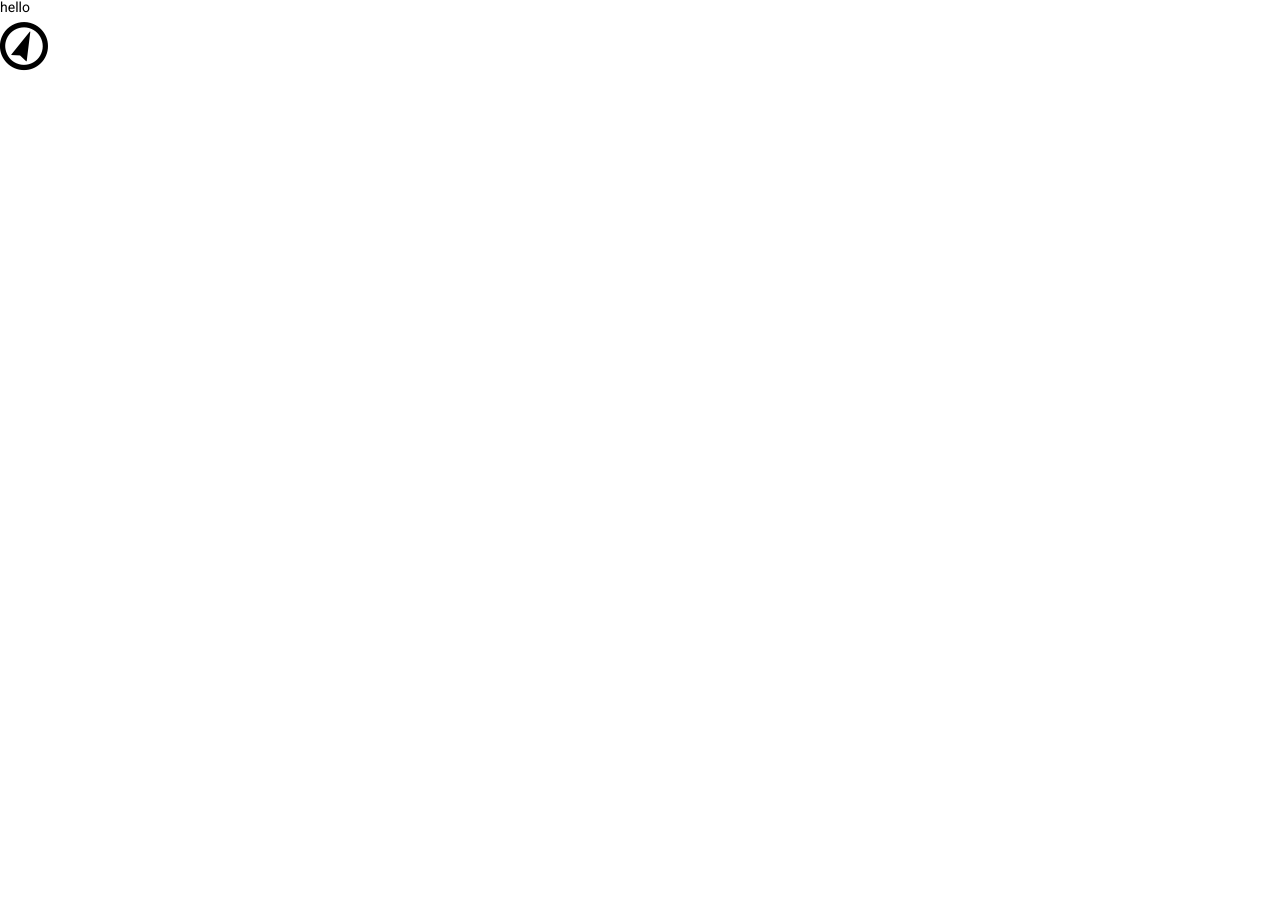
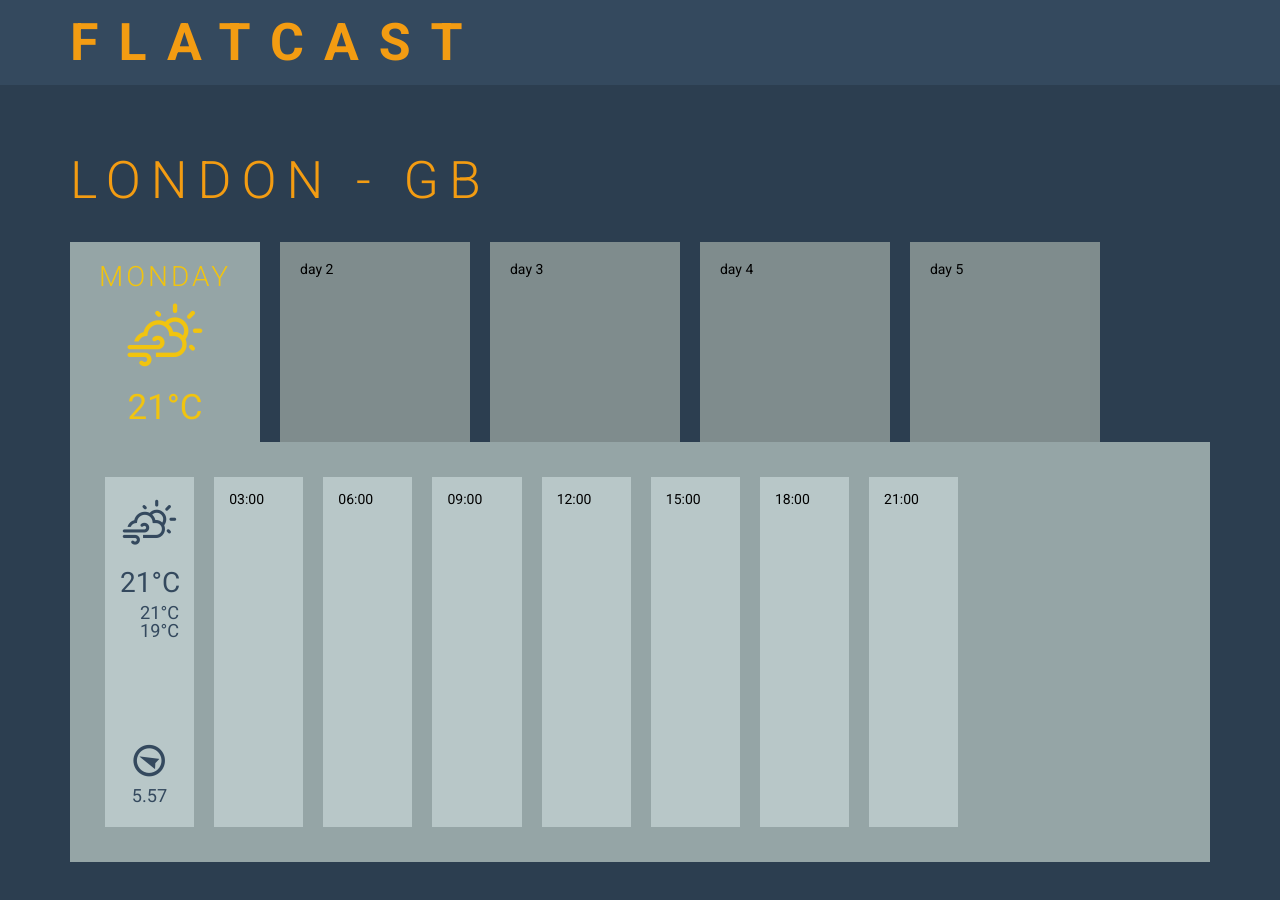
Before and after one commit to dtryon/flatcast, a React app: page / in a window 1280 px wide. Before the commit the page ends 800 px from the top, so only its background shows below. Built offline with nearby package versions, Linux system fonts and the light colour scheme.

Commit message:
add markup for flat cast component

```diff
--- /dev/null
+++ b/src/components/App.js
@@ -0,0 +1,13 @@
+import React from 'react';
+
+import Header from './Header';
+import FlatCast from './FlatCast';
+
+export default class App extends React.Component {
+    render() {
+        return <div>
+            <Header />
+            <FlatCast />
+        </div>;
+    }
+}
--- /dev/null
+++ b/src/components/FlatCast.css
@@ -0,0 +1,122 @@
+/*
+ * FlatCast
+ */
+
+.FlatCast {
+    background-color: #2C3E50;
+    height: 100vh;
+    padding: 0;
+    margin-bottom: 200px;
+}
+
+.FlatCast h2 {
+    color: #F39C12;
+    font-size: 1.7;
+    text-transform: uppercase;
+    font-weight: 100;
+    letter-spacing: 10px;
+    padding: 20px;
+    margin-bottom: 35px;
+}
+
+.FlatCast_day.active {
+    background-color: #95A5A6;
+}
+
+@media (min-width: 34em) {
+
+    .FlatCast {
+        background-color: #2C3E50;
+        height: 100vh;
+        padding: 70px;
+    }
+
+    .FlatCast h2 {
+        color: #F39C12;
+        font-size: 3.7em;
+        text-transform: uppercase;
+        font-weight: 100;
+        letter-spacing: 10px;
+        padding: 0;
+    }
+
+    .FlatCast_day {
+        background-color: #7F8C8D;
+        height: 200px;
+        margin-right: 20px;
+        padding: 20px;
+    }
+
+    .FlatCast_day_name {
+        line-height: 30px;
+        text-align: center;
+        color: #F1C40F;
+        text-transform: uppercase;
+        font-size: 2em;
+        font-weight: 100;
+        letter-spacing: 3px;
+    }
+
+    .FlatCast_day_weather {
+        color: #F1C40F;
+        line-height: 2em;
+        font-size: 3.5em;
+        text-align: center;
+    }
+
+    .FlatCast_day_temp {
+        color: #F1C40F;
+        line-height: 1em;
+        font-size: 2.5em;
+        text-align: center;
+    }
+
+    .FlatCast_hours {
+        background-color: #95A5A6;
+        padding: 35px;
+    }
+
+    .FlatCast_hour {
+        background-color: #B8C7C8;
+        height: 350px;
+        margin-right: 20px;
+        padding: 15px;
+    }
+
+    .FlatCast_hour_weather {
+        color: #34495E;
+        font-size: 2.5em;
+        line-height: 2em;
+        text-align: center;
+    }
+
+    .FlatCast_hour_temp {
+        color: #34495E;
+        font-size: 2em;
+        text-align: center;
+        line-height: 1.5em;
+    }
+
+    .FlatCast_hour_temp_hilo {
+        color: #34495E;
+        font-size: 1.3em;
+        text-align: right;
+        margin-bottom: 100px;
+    }
+
+    .FlatCast_hour_wind_direction {
+        color: #34495E;
+        font-size: 3em;
+        text-align: center;
+        line-height: 1em;
+    }
+
+    .FlatCast_hour_wind_speed {
+        color: #34495E;
+        font-size: 1.3em;
+        text-align: center;
+        line-height: 1.4em;
+    }
+
+
+}
--- /dev/null
+++ b/src/components/FlatCast.js
@@ -0,0 +1,84 @@
+import React from 'react';
+
+export default class FlatCast extends React.Component {
+    render() {
+        return <div className="FlatCast">
+            <h2>London - Gb</h2>
+            <div className="FlatCast_5day grid">
+                <div className="FlatCast_days grid-row">
+                    <div className="grid-col-md-1"></div>
+                    <div className="FlatCast_day active grid-col-xs-12 grid-col-md-2">
+                        <p className="FlatCast_day_name">
+                            MONDAY
+                        </p>
+                        <p className="FlatCast_day_weather">
+                            <i className="wi wi-owm-day-801"></i>
+                        </p>
+                        <p className="FlatCast_day_temp">
+                            21&#176;C
+                        </p>
+                    </div>
+                    <div className="FlatCast_day grid-col-xs-12 grid-col-md-2">
+                        day 2
+                    </div>
+                    <div className="FlatCast_day grid-col-xs-12 grid-col-md-2">
+                        day 3
+                    </div>
+                    <div className="FlatCast_day grid-col-xs-12 grid-col-md-2">
+                        day 4
+                    </div>
+                    <div className="FlatCast_day grid-col-xs-12 grid-col-md-2">
+                        day 5
+                    </div>
+                    <div className="grid-col-md-1"></div>
+                </div>
+                <div className="grid_row">
+                    <div className="FlatCast_hours grid-col-md-12 grid">
+                        <div className="grid-row">
+                            <div className="FlatCast_hour grid-col-xs-12 grid-col-md-1">
+                                <p className="FlatCast_hour_weather">
+                                    <i className="wi wi-owm-day-801"></i>
+                                </p>
+                                <p className="FlatCast_hour_temp">
+                                    21&#176;C
+                                </p>
+                                <p className="FlatCast_hour_temp_hilo">
+                                    21&#176;C<br/>
+                                    19&#176;C
+                                </p>
+                                <p className="FlatCast_hour_wind_direction">
+                                    <i className="wi wi-wind towards-293-deg"></i>
+                                </p>
+                                <p className="FlatCast_hour_wind_speed">
+                                    5.57
+                                </p>
+                            </div>
+                            <div className="FlatCast_hour grid-col-xs-12 grid-col-md-1">
+                                03:00
+                            </div>
+                            <div className="FlatCast_hour grid-col-xs-12 grid-col-md-1">
+                                06:00
+                            </div>
+                            <div className="FlatCast_hour grid-col-xs-12 grid-col-md-1">
+                                09:00
+                            </div>
+                            <div className="FlatCast_hour grid-col-xs-12 grid-col-md-1">
+                                12:00
+                            </div>
+                            <div className="FlatCast_hour grid-col-xs-12 grid-col-md-1">
+                                15:00
+                            </div>
+                            <div className="FlatCast_hour grid-col-xs-12 grid-col-md-1">
+                                18:00
+                            </div>
+                            <div className="FlatCast_hour grid-col-xs-12 grid-col-md-1">
+                                21:00
+                            </div>
+                            <div className="grid-col-xs-12 grid-col-md-4"></div>
+                        </div>
+                    </div>
+                </div>
+            </div>
+        </div>;
+    }
+}
--- /dev/null
+++ b/src/components/Header.css
@@ -0,0 +1,39 @@
+/*
+ *
+ * FlatCast Header
+ *
+ */
+
+.FlatCast_header {
+    background-color: #34495E;
+    height: 85px;
+    padding: 0 20px;
+}
+
+.FlatCast_header h1 {
+    color: #F39C12;
+    font-size: 2.7em;
+    padding: 0;
+    margin: 0;
+    font-weight: 600;
+    letter-spacing: 10px;
+    line-height: 85px;
+}
+
+@media (min-width: 34em) {
+    .FlatCast_header {
+        background-color: #34495E;
+        height: 85px;
+        padding: 0 70px;
+    }
+
+    .FlatCast_header h1 {
+        color: #F39C12;
+        font-size: 3.7em;
+        padding: 0;
+        margin: 0;
+        font-weight: 600;
+        letter-spacing: 20px;
+        line-height: 85px;
+    }
+}
--- /dev/null
+++ b/src/components/Header.js
@@ -0,0 +1,7 @@
+import React from 'react';
+
+
+const Header = (props) =>
+    <header className="span-col-xs-12 FlatCast_header"><h1>FLATCAST</h1></header>;
+
+export default Header;
--- a/src/index.js
+++ b/src/index.js
@@ -5,12 +5,11 @@ import { Provider } from 'react-redux';
 
 import store from './store';
 
+import App from './components/App';
+
 ReactDOM.render(
     <Provider store={store}>
-        <div>
-            <p>hello</p>
-            <i style={{fontSize:'4rem'}} className="wi wi-wind towards-23-deg"></i>
-        </div>
+        <App />
     </Provider>,
     document.getElementById('app')
 );
--- a/src/styles/base/base.css
+++ b/src/styles/base/base.css
@@ -6,4 +6,5 @@ body {
    font-family: 'Roboto';
    font-size: 14px;
 
+   background-color: #2C3E50;
 }
--- a/src/styles/styles.css
+++ b/src/styles/styles.css
@@ -13,3 +13,11 @@
 
 @import './weather/weather-icons.min.css';
 @import './weather/weather-icons-wind.min.css';
+
+
+/*
+ * compoent imports
+ */
+
+@import '../components/Header.css';
+@import '../components/FlatCast.css';
```
Also changed, not shown: src/components/App.test.js (added, +16 -0 lines), src/components/FlatCast.test.js (added, +16 -0 lines), src/components/Header.test.js (added, +16 -0 lines), 1 other file.
